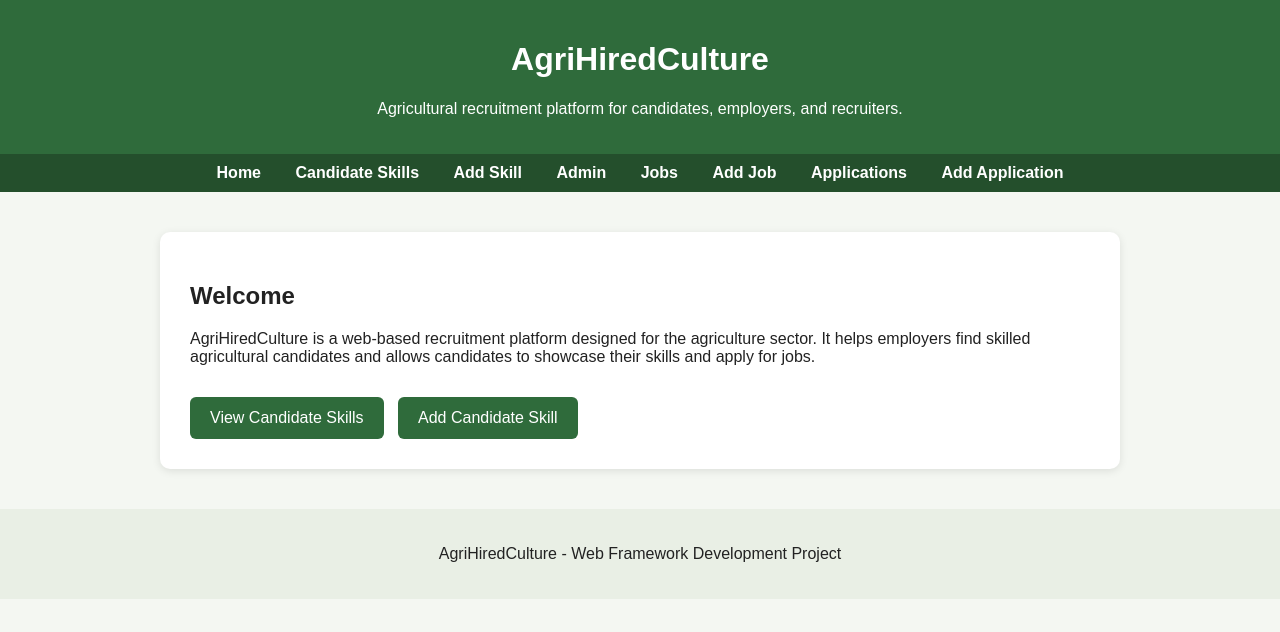
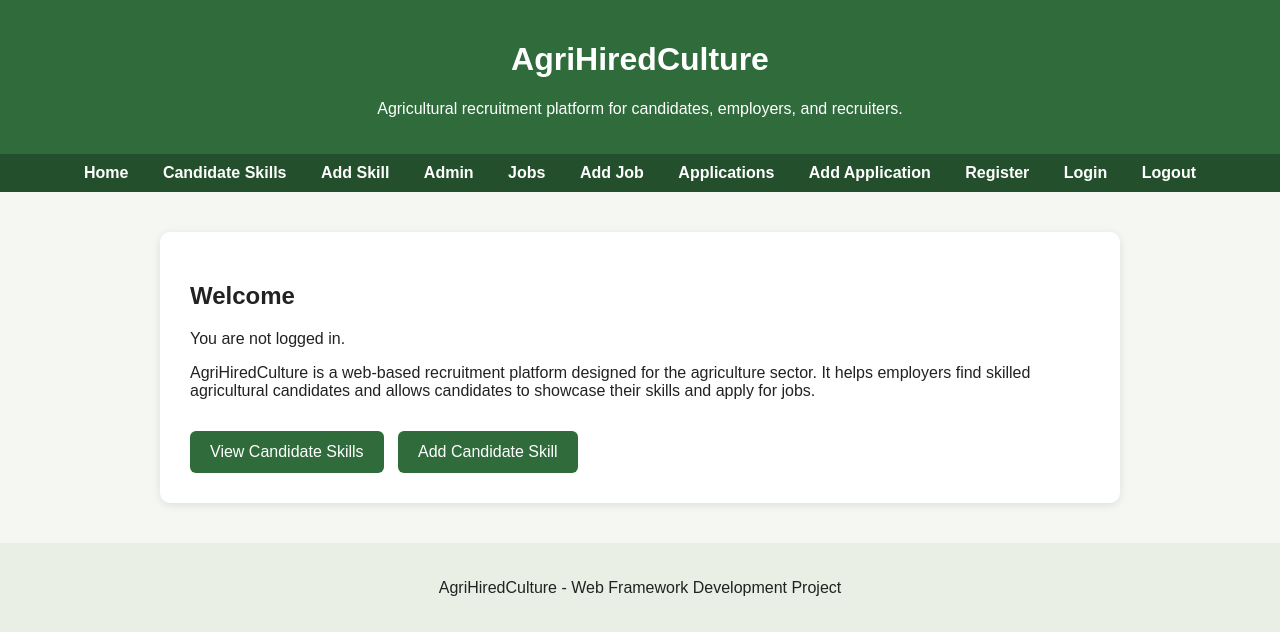
Before and after one commit to Alexchiper1/AgriHiredCulture, a Django app: page / in a window 1280 px wide. Shown: the top 632 px of the page. Run offline with Django 5.2, Linux system fonts and the light colour scheme.

Commit message:
Added user registration and login system

```diff
--- a/core/templates/core/home.html
+++ b/core/templates/core/home.html
@@ -76,10 +76,18 @@
         <a href="/jobs/add/">Add Job</a>
         <a href="/applications/">Applications</a>
         <a href="/applications/add/">Add Application</a>
+        <a href="/register/">Register</a>
+        <a href="/login/">Login</a>
+        <a href="/logout/">Logout</a>
     </nav>
 
     <main>
         <h2>Welcome</h2>
+        {% if user.is_authenticated %}
+            <p>You are logged in as <strong>{{ user.username }}</strong>.</p>
+        {% else %}
+            <p>You are not logged in.</p>
+        {% endif %}
         <p>
             AgriHiredCulture is a web-based recruitment platform designed for the agriculture sector.
             It helps employers find skilled agricultural candidates and allows candidates to showcase
--- a/core/urls.py
+++ b/core/urls.py
@@ -1,8 +1,12 @@
 from django.urls import path
+from django.contrib.auth import views as auth_views
 from . import views
 
 urlpatterns = [
     path("", views.home, name="home"),
+    path("register/", views.register, name="register"),
+    path("login/", auth_views.LoginView.as_view(template_name="core/login.html"), name="login"),
+    path("logout/", views.logout_view, name="logout"),
     path("skills/add/", views.add_candidate_skill, name="add_candidate_skill"),
     path("skills/", views.skill_list, name="skill_list"),
     path("jobs/add/", views.add_job, name="add_job"),
--- a/core/views.py
+++ b/core/views.py
@@ -1,10 +1,29 @@
 from django.shortcuts import render, redirect
-from .forms import CandidateSkillForm, JobForm, ApplicationForm
+from django.contrib.auth import login, logout
+from .forms import CandidateSkillForm, JobForm, ApplicationForm, RegisterForm
 from .models import CandidateSkill, Job, Application
 
 
 def home(request):
     return render(request, "core/home.html")
+
+
+def register(request):
+    if request.method == "POST":
+        form = RegisterForm(request.POST)
+        if form.is_valid():
+            user = form.save()
+            login(request, user)
+            return redirect("home")
+    else:
+        form = RegisterForm()
+
+    return render(request, "core/register.html", {"form": form})
+
+
+def logout_view(request):
+    logout(request)
+    return redirect("home")
 
 
 def add_candidate_skill(request):
```
Also changed, not shown: core/forms.py (+10 -0 lines), core/templates/core/login.html (added, +20 -0 lines), core/templates/core/register.html (added, +20 -0 lines).
